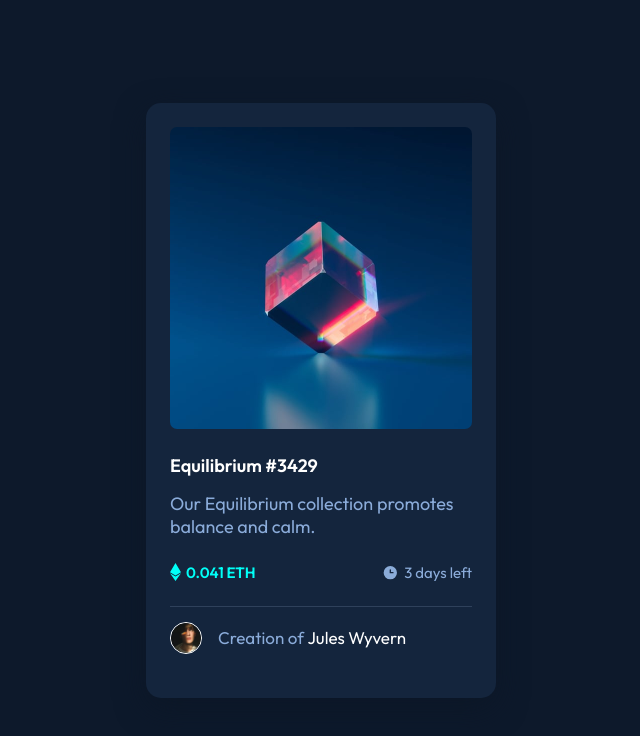
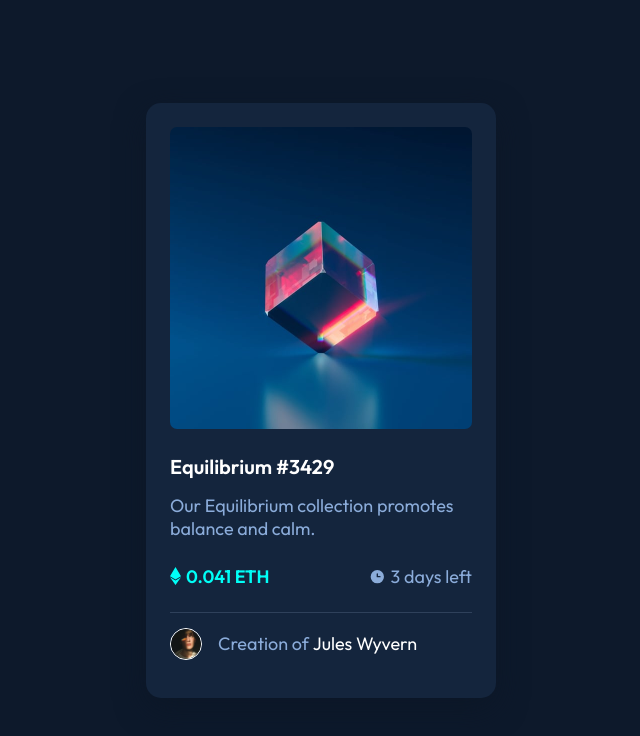
Before and after one commit to TripleT511/nft-preview-card, a plain HTML site: page index.html in a window 1280 px wide. Shown: the whole page, without its empty margins (319-959 px from the left). Drawn offline with Linux system fonts and the light colour scheme.

Commit message:
Update fontsize

```diff
--- a/style.css
+++ b/style.css
@@ -112,7 +112,7 @@ body {
 }
 
 .card__title h1 {
-  font-size: 18px;
+  font-size: 20px;
   color: var(--White);
   font-weight: 600;
   margin-bottom: 15px;
@@ -137,7 +137,7 @@ body {
   display: flex;
   justify-content: space-between;
   align-items: center;
-  font-size: 15px;
+  font-size: 18px;
   margin-bottom: 10px;
 }
 
@@ -175,13 +175,13 @@ body {
 }
 
 .card__foot--des span {
-  font-size: 17px;
+  font-size: 18px;
   color: var(--Soft-blue);
 }
 
 .card__foot--des a {
   display: inline-block;
-  font-size: 17px;
+  font-size: 18px;
   color: var(--White);
   transition: all 0.3s linear;
   -moz-transition: all 0.3s linear;
```
